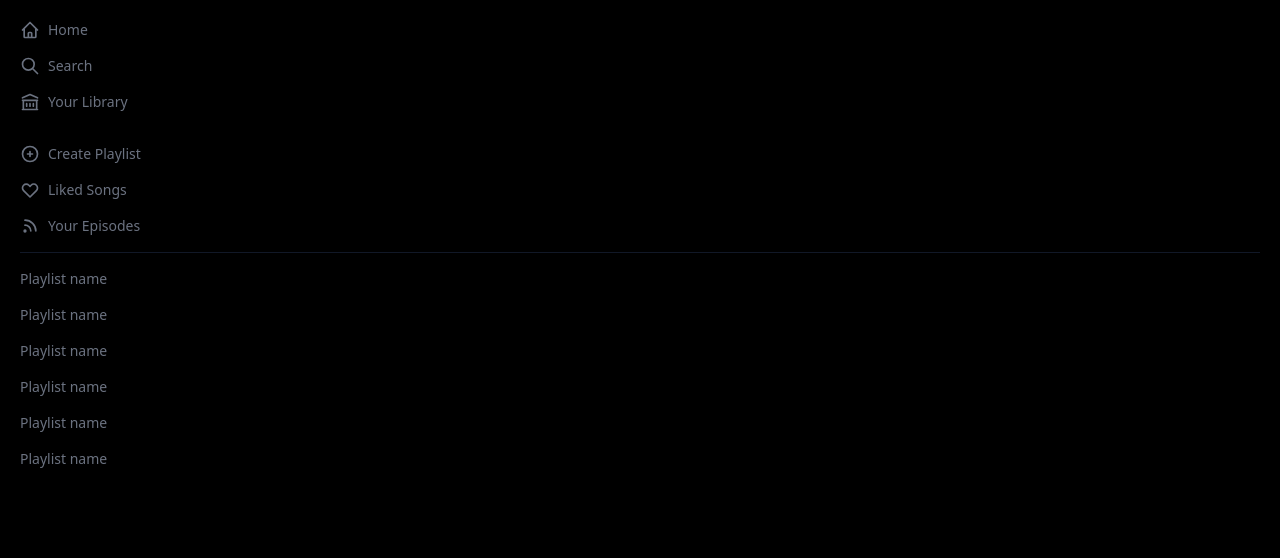
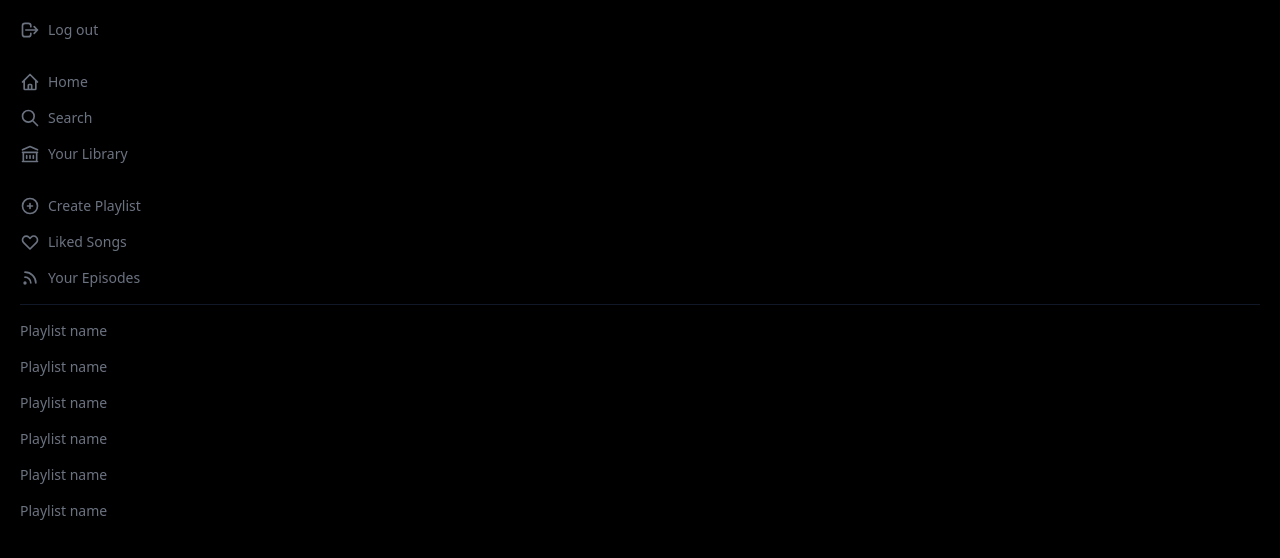
Before and after one commit to tadaslesiuk/spotify-clone, a Next.js app: page / in a window 1280 px wide. Shown: the top 558 px of the page. Built offline with nearby package versions, Linux system fonts and the light colour scheme; no server answers.

Commit message:
Implemented logout feature

```diff
--- a/components/Sidebar/Sidebar.js
+++ b/components/Sidebar/Sidebar.js
@@ -1,4 +1,6 @@
+import { signOut, useSession } from 'next-auth/react';
 import {
+    LogoutIcon,
     HomeIcon,
     SearchIcon,
     LibraryIcon,
@@ -8,9 +10,22 @@ import {
 } from '@heroicons/react/outline';
 
 const Sidebar = () => {
+    const { data: session, status } = useSession();
+
+    console.log(session);
+
     return (
         <div className='text-gray-500 p-5 text-sm border-gray-900'>
             <div className='space-y-4'>
+                <button
+                    className='flex items-center space-x-2 hover:text-white'
+                    onClick={() => signOut()}
+                >
+                    <LogoutIcon className='h-5 w-5' />
+                    <p>Log out</p>
+                </button>
+                <hr className='border-none' />
+
                 <button className='flex items-center space-x-2 hover:text-white'>
                     <HomeIcon className='h-5 w-5' />
                     <p>Home</p>
--- a/pages/_app.tsx
+++ b/pages/_app.tsx
@@ -1,8 +1,13 @@
-import '../styles/globals.css'
-import type { AppProps } from 'next/app'
+import '../styles/globals.css';
+import type { AppProps } from 'next/app';
+import { SessionProvider } from 'next-auth/react';
 
-function MyApp({ Component, pageProps }: AppProps) {
-  return <Component {...pageProps} />
+function MyApp({ Component, pageProps: { session, ...pageProps } }: AppProps) {
+    return (
+        <SessionProvider>
+            <Component {...pageProps} />
+        </SessionProvider>
+    );
 }
 
-export default MyApp
+export default MyApp;
```
